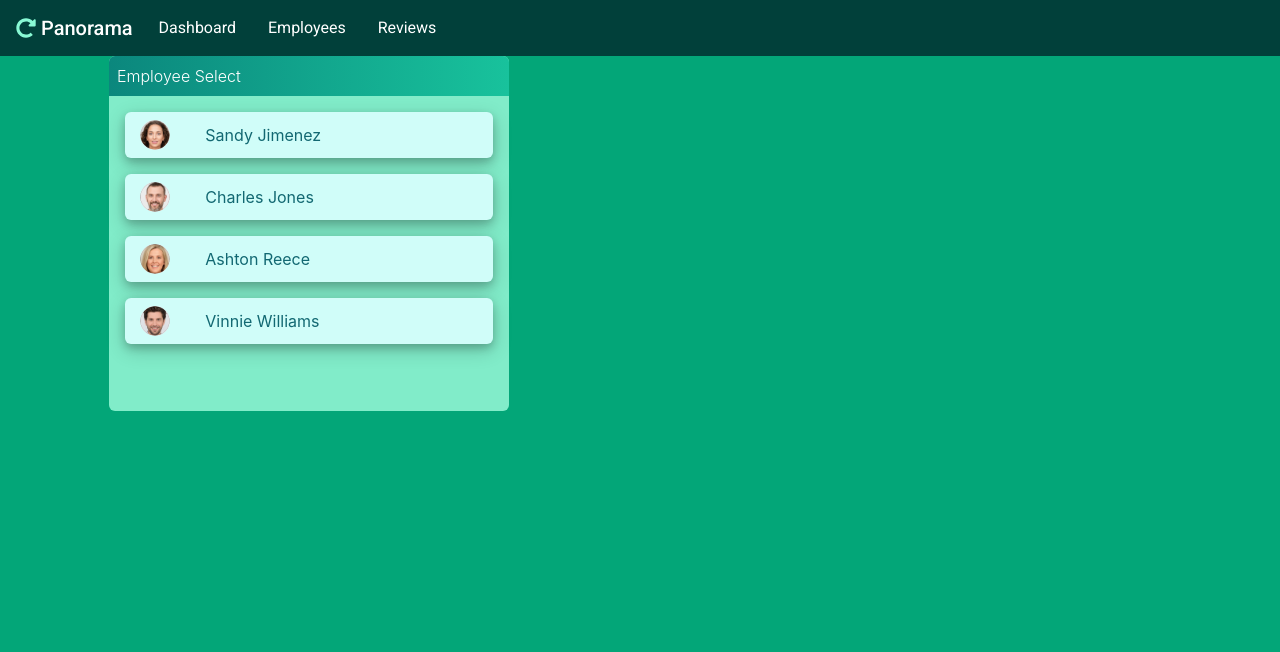
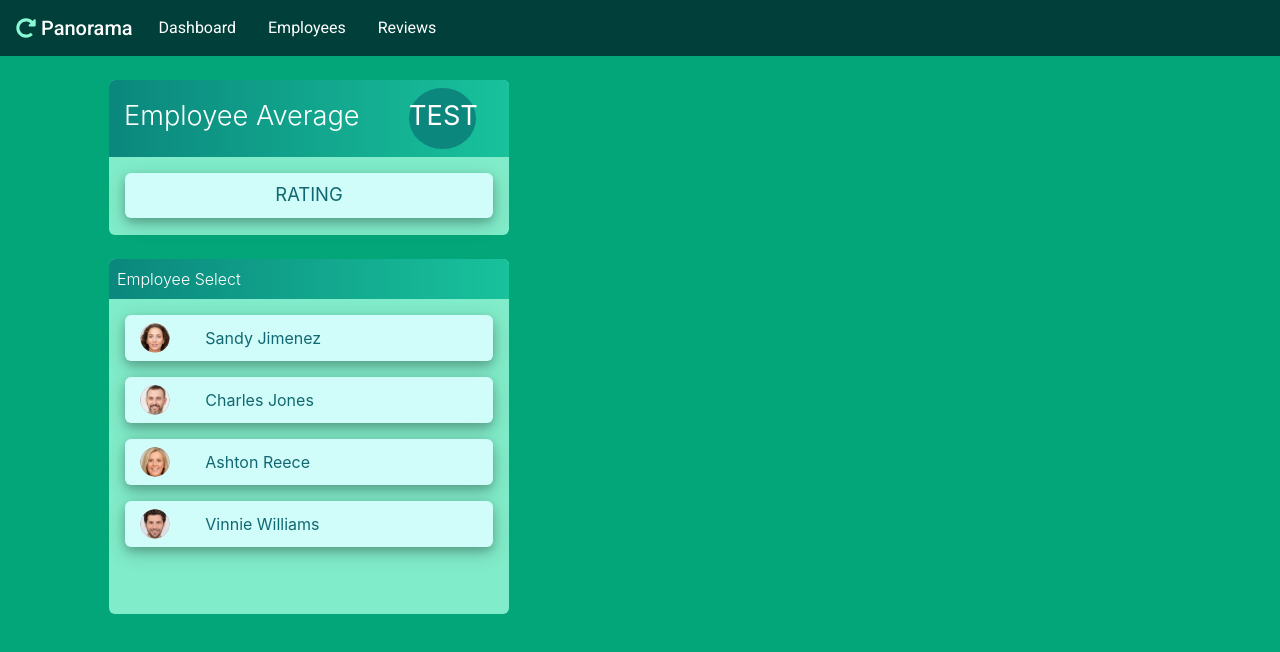
Before and after one commit to casey-cook/panorama-app, a React (Create React App) app: page /employees in a window 1280 px wide. Shown: the top 652 px of the page. Built offline with nearby package versions, Linux system fonts and the light colour scheme.

Commit message:
fixed onClick to trigger function Renderinfo

```diff
--- a/src/components/Employees.js
+++ b/src/components/Employees.js
@@ -1,7 +1,5 @@
 import React, { Component } from 'react';
 import Navigation from './Nav';
-import { Link, Switch, Route } from 'react-router-dom';
-import WelcomeDash from './WelcomeDash';
 
 const windowStyle = {
 	minHeight: 155,
@@ -66,7 +64,6 @@ const imageStyle = {
 };
 
 function RenderEmployeeAverage(employee) {
-	console.log(employee);
 	return <div>TEST</div>;
 	// return employee.totalScore
 }
@@ -80,7 +77,7 @@ function EmployeeAverage({ employees }) {
 						<p className='wHeading pt-3'>Employee Average</p>
 					</div>
 					<div className='col-2 my-2 pt-2' style={avgStyle}>
-						<RenderEmployeeAverage />
+						TEST
 					</div>
 				</div>
 			</div>
@@ -95,8 +92,19 @@ function EmployeeAverage({ employees }) {
 	);
 }
 
+function renderInfo(employee){
+  console.log(employee)
+  return (
+    <RenderEmployeeAverage employee={employee} />
+  )
+
+}
+
+//Employee Select Window
 function EmployeeSelect(props) {
 
+
+  //Renders the list of employees
 	function RenderEmployeeList({ employees }) {
 
     function changeBackground(e) {
@@ -109,12 +117,12 @@ function EmployeeSelect(props) {
 			e.target.style.color = '#126872';
 		}
 
-		return employees.map((employee) => (
-      <Link to={`employees/${employee.id}`}>
+		return employees.map((employee, index) => (
         <div
+          onClick={employee=>renderInfo(props.employees[index])}
+          //returning a class for some reason?
           className='row pt-2 pb-2 mb-3'
           style={empRowStyle}
-          onClick={(employee) => RenderEmployeeAverage(employee)}
           onMouseEnter={changeBackground}
           onMouseLeave={revertBackground}
         >
@@ -129,7 +137,6 @@ function EmployeeSelect(props) {
           </div>
           <div className='ml-1 col-6 my-auto'>{employee.name}</div>
         </div>
-      </Link>
 		));
 	}
 
@@ -148,6 +155,7 @@ function EmployeeSelect(props) {
 }
 
 class Employees extends Component {
+
 	render() {
 		return (
 			<React.Fragment>
@@ -155,11 +163,11 @@ class Employees extends Component {
           <div className='container'>
             <div className='row'>
               <div className='col'>
-                {/* <div className='row' id='employeeAverage'>
+                <div className='row' id='employeeAverage'>
                   <div className='col'>
                     <EmployeeAverage employees={this.props.employees} />
                   </div>
-                </div> */}
+                </div>
                 <div className='row' id='employeeSelect'>
                   <div className='col'>
                     <EmployeeSelect employees={this.props.employees} />
@@ -168,16 +176,11 @@ class Employees extends Component {
               </div>
             </div>
           </div>
-          <Switch>
-            <Route
-              exact
-              path={'employees/1'}
-              component = {WelcomeDash}
-            />
-          </Switch>
+
 			</React.Fragment>
 		);
-	}
+  }
+
 }
 
 export default Employees;
--- a/src/components/MainComponent.js
+++ b/src/components/MainComponent.js
@@ -3,6 +3,8 @@ import { EMPLOYEES } from '../shared/employeeData';
 import Dashboard from './Dashboard';
 import Employees from './Employees';
 import Reviews from './Reviews';
+import WelcomeDash from './WelcomeDash';
+
 import { Switch, Route, Redirect, withRouter } from 'react-router-dom';
 
 class MainComponent extends Component {
@@ -32,7 +34,13 @@ class MainComponent extends Component {
               exact
               path='/reviews'
               render={() => <Reviews employees={this.state.employees} />}
+
 					  />
+            <Route
+              exact
+              path={'employees/:1'}
+              component = {WelcomeDash}
+            />
 
 
             <Redirect to='/dashboard' />
```
